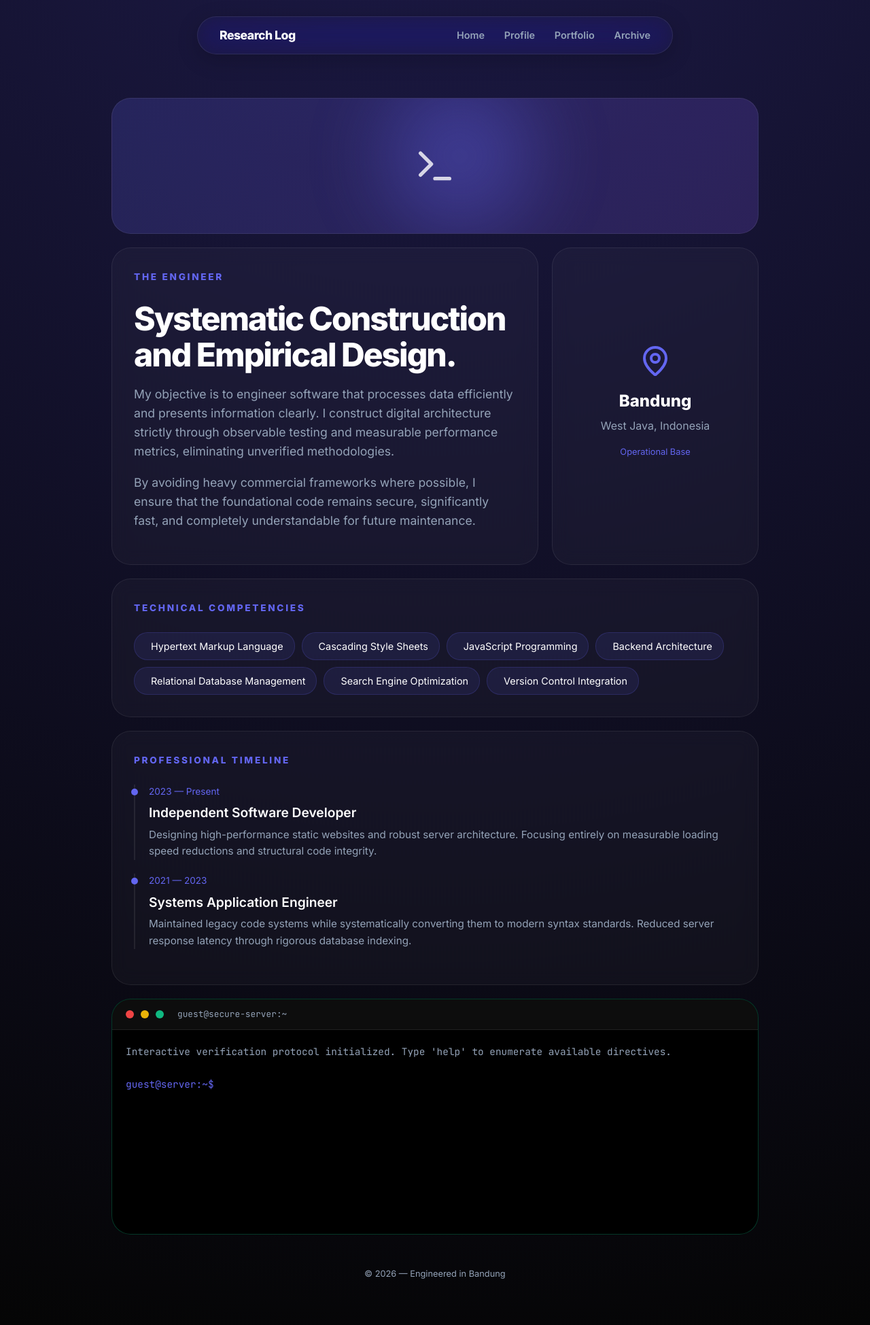
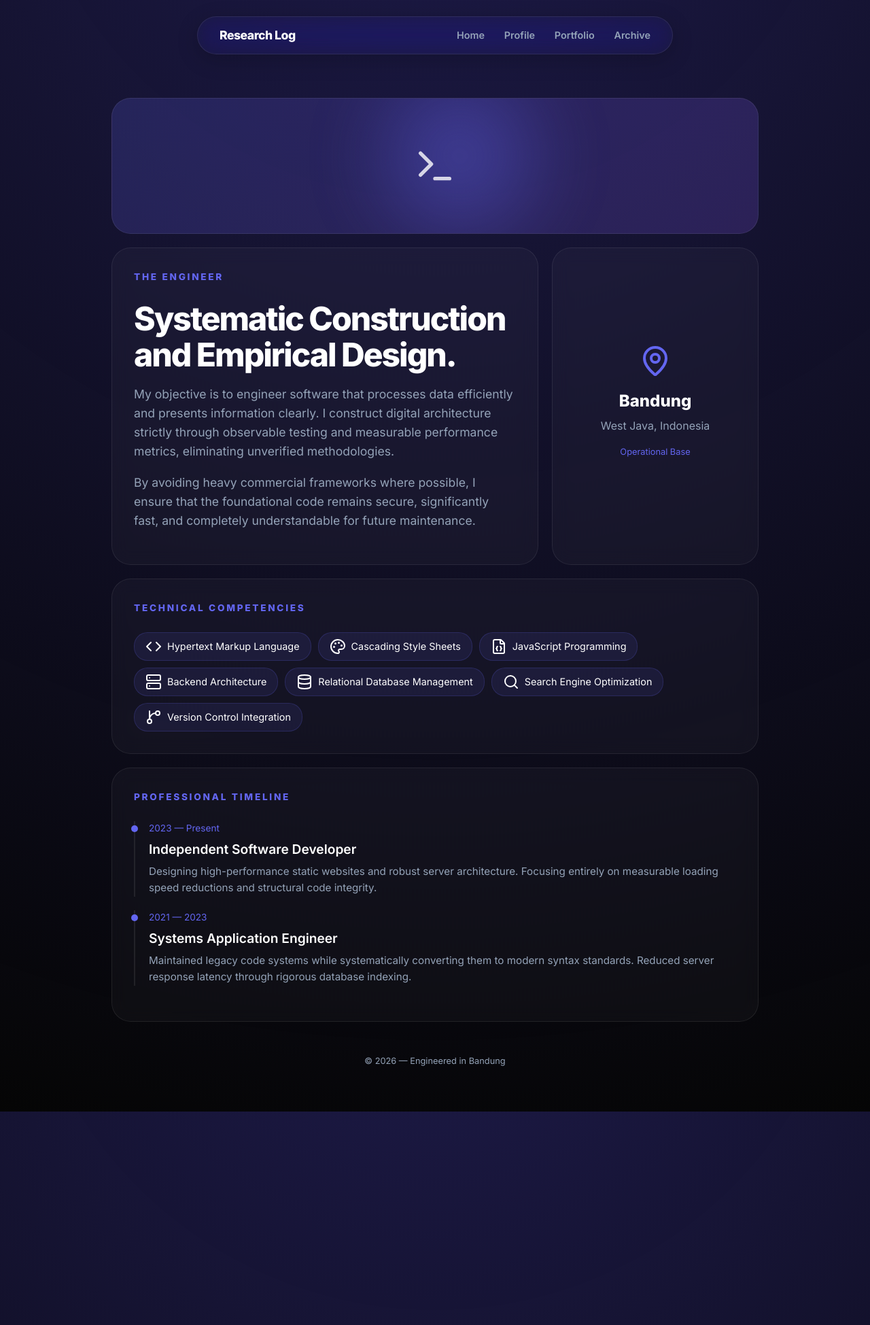
Before and after one commit to cingmen/cingmen.github.io, a Jekyll site: the page built from about.html, in a window 1280 px wide. Shown: the whole page at 68% size. Built offline with Jekyll 4.4.1, drawn with Linux system fonts in a browser that asks for light colours.

Commit message:
git revert --no-commit HEAD~2..HEAD git commit -m "Revert the last two commits" Revert "add template"
This reverts commit 90db296c5ab46c02c69acd63122ee6de1def4821.

```diff
--- a/about.html
+++ b/about.html
@@ -12,7 +12,7 @@ permalink: /about/
 
     <script src="https://unpkg.com/lucide@latest"></script>
     <link rel="preconnect" href="https://fonts.googleapis.com">
-    <link href="https://fonts.googleapis.com/css2?family=Inter:wght@300;400;600;800&family=JetBrains+Mono:wght@400;700&display=swap" rel="stylesheet">
+    <link href="https://fonts.googleapis.com/css2?family=Inter:wght@300;400;600;800&display=swap" rel="stylesheet">
 
     <style>
         :root {
@@ -21,7 +21,6 @@ permalink: /about/
             --border: rgba(255, 255, 255, 0.08);
             --accent: #6366f1;
             --accent-secondary: #8b5cf6;
-            --security: #10b981;
             --text-main: #ffffff;
             --text-dim: #94a3b8;
             --glass: blur(16px);
@@ -105,15 +104,6 @@ permalink: /about/
         .skills-card { grid-column: span 3; }
         .experience-card { grid-column: span 3; }
 
-        /* Interactive Terminal Simulator Architecture */
-        .terminal-simulator { grid-column: span 3; padding: 0; background: #000000; border: 1px solid rgba(16, 185, 129, 0.3); border-radius: 28px; overflow: hidden; display: flex; flex-direction: column; }
-        .terminal-header { background: rgba(255, 255, 255, 0.05); border-bottom: 1px solid var(--border); padding: 12px 20px; display: flex; align-items: center; gap: 10px; }
-        .terminal-dot { width: 12px; height: 12px; border-radius: 50%; background: #333; }
-        .terminal-body { padding: 20px; font-family: 'JetBrains Mono', monospace; font-size: 0.9rem; color: var(--security); height: 300px; overflow-y: auto; display: flex; flex-direction: column; }
-        .terminal-input-line { display: flex; align-items: center; margin-top: 10px; }
-        .terminal-prompt { color: var(--accent); margin-right: 10px; }
-        .terminal-input-field { background: transparent; border: none; outline: none; color: var(--text-main); font-family: 'JetBrains Mono', monospace; font-size: 0.9rem; flex-grow: 1; caret-color: var(--text-main); }
-
         h1 { font-size: 3rem; margin: 0 0 1rem 0; letter-spacing: -2px; font-weight: 800; line-height: 1.1; }
         h2 { font-size: 0.85rem; text-transform: uppercase; letter-spacing: 0.2em; color: var(--accent); margin-top: 0; margin-bottom: 1.5rem; }
         p { color: var(--text-dim); font-size: 1.1rem; }
@@ -128,7 +118,7 @@ permalink: /about/
 
         @media (max-width: 850px) {
             .grid { grid-template-columns: 1fr; }
-            .profile-main, .location-card, .skills-card, .experience-card, .terminal-simulator { grid-column: span 1; }
+            .profile-main, .location-card, .skills-card, .experience-card { grid-column: span 1; }
         }
     </style>
 </head>
@@ -167,61 +157,6 @@ permalink: /about/
                 <p style="margin: 5px 0 0 0; font-size: 1rem;">West Java, Indonesia</p>
                 <p style="font-size: 0.8rem; margin-top: 15px; color: var(--accent);">Operational Base</p>
             </section>
-            <script>
-                lucide.createIcons();
-
-                // Interactive Command Line Simulator Logic
-                const terminalInput = document.getElementById('terminal-input');
-                const terminalHistory = document.getElementById('terminal-history');
-                const terminalContainer = document.getElementById('interactive-terminal');
-
-                const commandDatabase = {
-                    'help': 'Available execution commands:<br>- <b>whoami</b>: Extract professional summary<br>- <b>skills</b>: Enumerate technical competencies<br>- <b>experience</b>: Output operational timeline<br>- <b>clear</b>: Purge terminal display',
-                    'whoami': 'Identity Verified: Security Architect and Interface Designer.<br>Primary Objective: Engineer secure digital infrastructure and construct minimalist, high-performance web environments.',
-                    'skills': 'Validating primary competencies:<br>- Hypertext Markup Language<br>- Cascading Style Sheets<br>- JavaScript Programming<br>- Relational Database Management<br>- Server-side Network Architecture',
-                    'experience': 'Retrieving operational timeline:<br>[2023 - Present] Independent Software Developer<br>[2021 - 2023] Systems Application Engineer',
-                    'clear': 'CLEAR_SIGNAL'
-                };
-
-                terminalInput.addEventListener('keydown', function(event) {
-                    if (event.key === 'Enter') {
-                        const command = this.value.trim().toLowerCase();
-                        this.value = '';
-
-                        if (command === '') return;
-
-                        // Document the user input
-                        const echoLine = document.createElement('div');
-                        echoLine.innerHTML = `<span style="color: var(--accent); margin-right: 10px;">guest@server:~$</span><span style="color: var(--text-main);">${command}</span>`;
-                        echoLine.style.marginBottom = '5px';
-                        terminalHistory.appendChild(echoLine);
-
-                        // Process the command and generate a response
-                        if (command === 'clear') {
-                            terminalHistory.innerHTML = '';
-                        } else {
-                            const responseLine = document.createElement('div');
-                            responseLine.style.marginBottom = '15px';
-                            responseLine.style.color = 'var(--text-dim)';
-
-                            if (commandDatabase[command]) {
-                                responseLine.innerHTML = commandDatabase[command];
-                            } else {
-                                responseLine.innerHTML = `Directive not recognized: ${command}. Type 'help' to enumerate available commands.`;
-                            }
-                            terminalHistory.appendChild(responseLine);
-                        }
-
-                        // Force vertical scroll to follow new outputs
-                        terminalContainer.scrollTop = terminalContainer.scrollHeight;
-                    }
-                });
-
-                // Ensure the input field regains focus when a user clicks anywhere inside the terminal window
-                terminalContainer.addEventListener('click', () => {
-                    terminalInput.focus();
-                });
-            </script>
 
             <section class="card skills-card">
                 <h2>Technical Competencies</h2>
@@ -250,30 +185,15 @@ permalink: /about/
                     <p style="font-size: 0.95rem; margin-top: 5px;">Maintained legacy code systems while systematically converting them to modern syntax standards. Reduced server response latency through rigorous database indexing.</p>
                 </div>
             </section>
-
-            <section class="card terminal-simulator">
-                <div class="terminal-header">
-                    <div class="terminal-dot" style="background: #ef4444;"></div>
-                    <div class="terminal-dot" style="background: #eab308;"></div>
-                    <div class="terminal-dot" style="background: #10b981;"></div>
-                    <span style="font-family: 'JetBrains Mono', monospace; font-size: 0.8rem; color: var(--text-dim); margin-left: 10px;">guest@secure-server:~</span>
-                </div>
-                <div class="terminal-body" id="interactive-terminal">
-                    <div style="margin-bottom: 15px; color: var(--text-dim);">
-                        Interactive verification protocol initialized. Type 'help' to enumerate available directives.
-                    </div>
-                    <div id="terminal-history"></div>
-                    <div class="terminal-input-line">
-                        <span class="terminal-prompt">guest@server:~$</span>
-                        <input type="text" id="terminal-input" autocomplete="off" spellcheck="false" class="terminal-input-field">
-                    </div>
-                </div>
-            </section>
         </div>
 
         <footer style="text-align: center; margin-top: 3rem; color: var(--text-dim); font-size: 0.8rem;">
             &copy; 2026 — Engineered in Bandung
         </footer>
     </div>
+
+    <script>
+        lucide.createIcons();
+    </script>
 </body>
 </html>
```
Also changed, not shown: .github/workflows/minify-css.yml (deleted).
